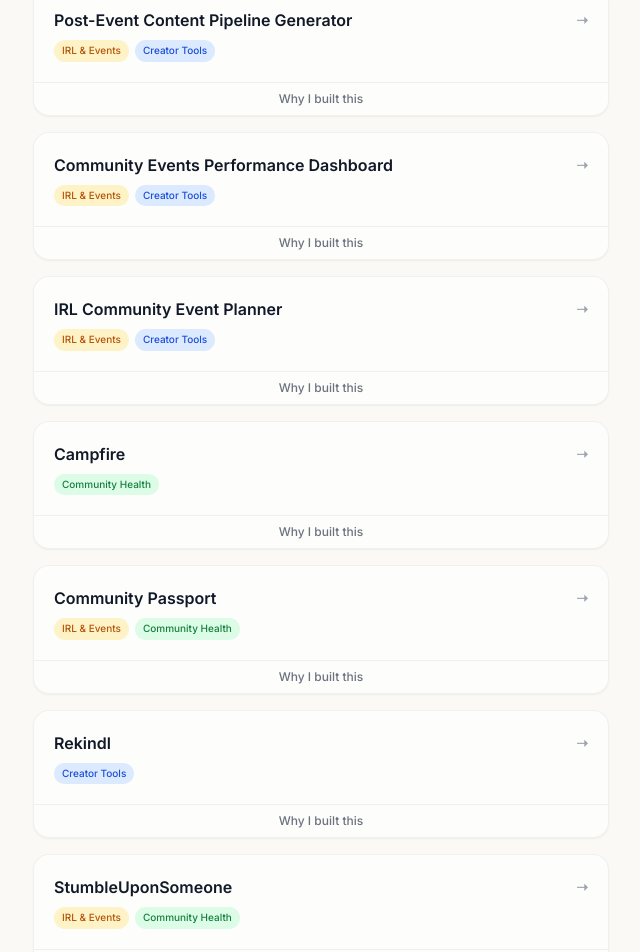
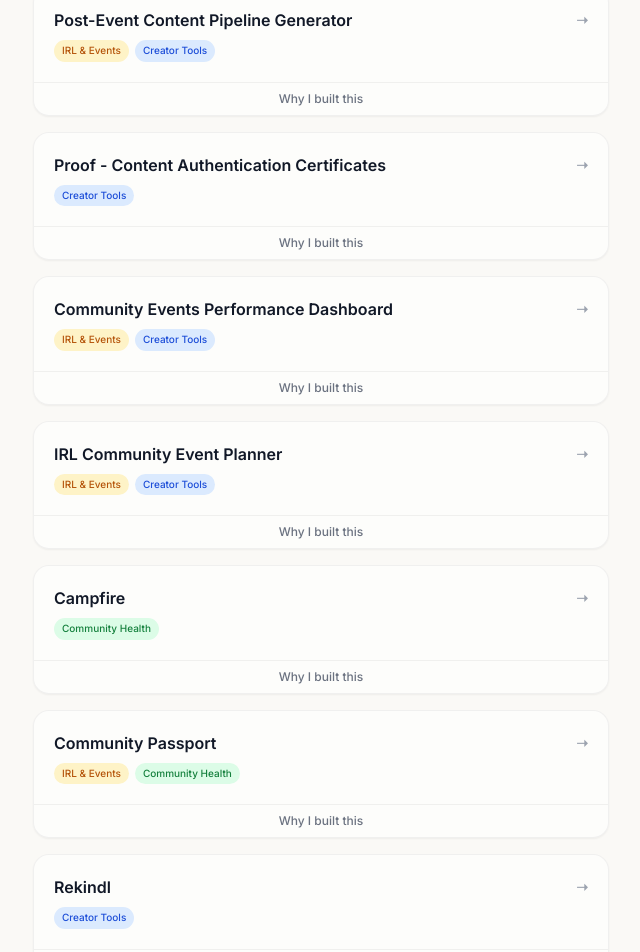
Before and after one commit to glastara/personal-website, a Next.js app: page /experiments in a window 1280 px wide. Shown: the part 1630-2582 px from the top of the page, without its empty margins (319-959 px from the left). Built offline with nearby package versions, Linux system fonts and the light colour scheme.

Commit message:
adding proof experiment

```diff
--- a/app/experiments/page.tsx
+++ b/app/experiments/page.tsx
@@ -189,6 +189,26 @@ const experiments: Experiment[] = [
       "A post-event content pipeline tool where a creator’s team uploads key moments, videos, photos, etc., and the tool generates a content plan across multiple platforms. Each suggested piece of content is optimised for the creator’s community goals and what each platform’s algorithm rewards.",
   },
   {
+    title: "Proof - Content Authentication Certificates",
+    href: "https://create-your-proof.lovable.app",
+    tags: ["Creator Tools"],
+    problem: (
+      <>
+        AI makes it increasingly difficult for audiences to tell whether content is AI-generated. It&apos;s also harder for creators to make it clear that their content is authentic, and, if they&apos;re using AI, how exactly they&apos;ve used it. Increasingly important given that{" "}
+        <a
+          href="https://www.theguardian.com/technology/2025/dec/27/more-than-20-of-videos-shown-to-new-youtube-users-are-ai-slop-study-finds"
+          target="_blank"
+          rel="noopener noreferrer"
+          className="underline underline-offset-2"
+        >
+          &gt;20% of YouTube videos are low-quality and AI-generated
+        </a>.
+      </>
+    ),
+    solution:
+      "Allow content creators to generate a ‘Content Authenticity Certificate’ for their work. Can be embedded in upload description or displayed as a website badge, and helps content creators gain & retain trust from their community. Would eventually form a Content Authentication Repository where audiences can search for their favourite creators and compare their use of AI.",
+  },
+  {
     title: "Community Events Performance Dashboard",
     href: "https://irl-event-dashboard.lovable.app",
     tags: ["IRL & Events", "Creator Tools"],
```
